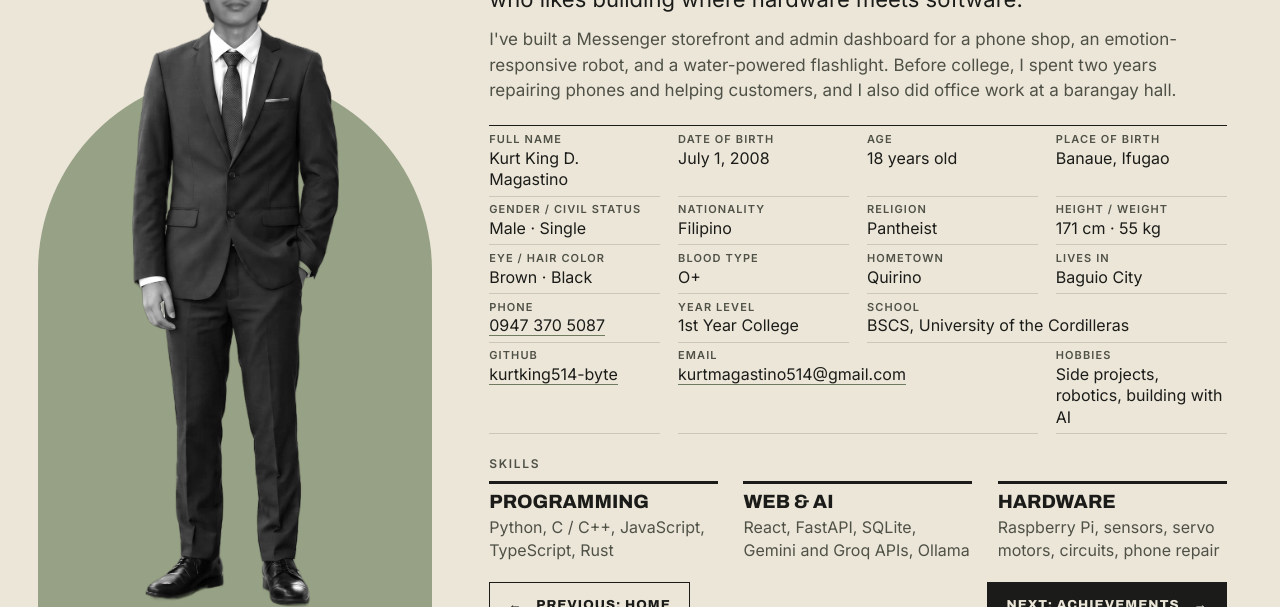
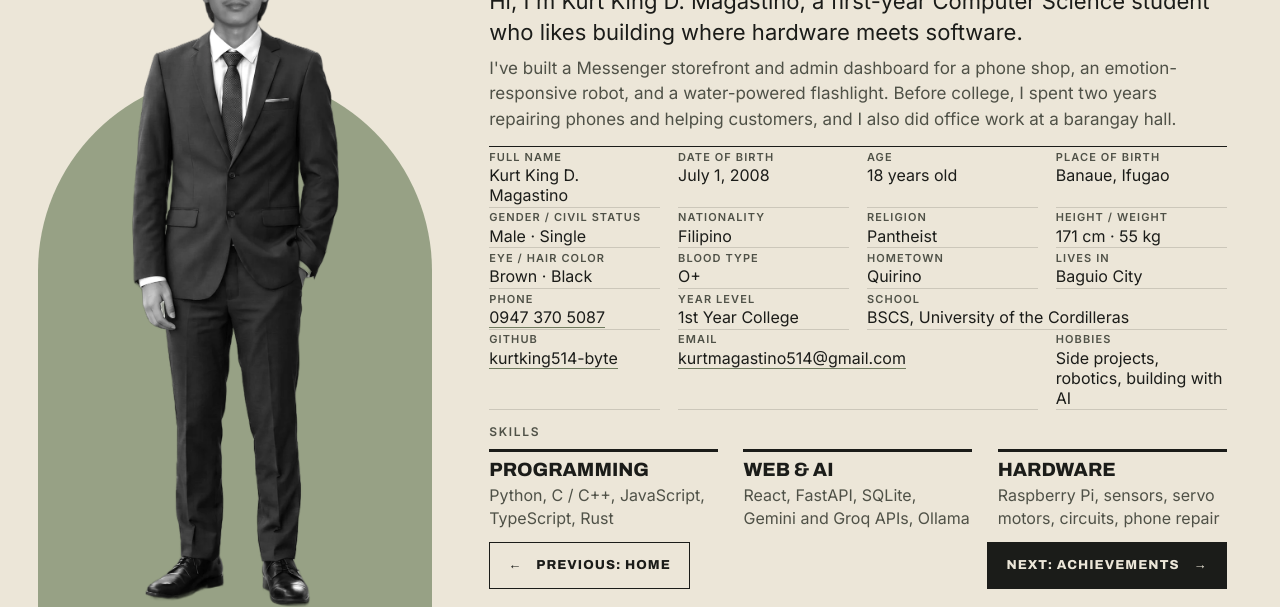
Before and after one commit to kurtking514-byte/kurtking-portfolio, a plain HTML site: page about.html in a window 1280 px wide. Shown: the part 193-800 px from the top of the page. Drawn offline with Linux system fonts and the light colour scheme.

Commit message:
Tighter spacing on Personal Information for shorter screens

```diff
--- a/about.html
+++ b/about.html
@@ -8,7 +8,7 @@
 <link rel="preconnect" href="https://fonts.googleapis.com">
 <link rel="preconnect" href="https://fonts.gstatic.com" crossorigin>
 <link href="https://fonts.googleapis.com/css2?family=Archivo:wdth,wght@62..125,400..900&family=Inter:wght@400;500;600&display=block" rel="stylesheet">
-<link rel="stylesheet" href="css/style.css?v=3ebebdfd">
+<link rel="stylesheet" href="css/style.css?v=0b6f92ac">
 <script>
   // set the saved theme before the page paints, so it doesn't flash
   try { const t = localStorage.getItem('theme'); if (t) document.documentElement.dataset.theme = t; } catch (e) {}
--- a/css/style.css
+++ b/css/style.css
@@ -186,8 +186,8 @@ ul { list-style: none; }
   .do-grid h3 { font-size: 15px; }
 }
 
-/* very short windows: tighter gaps so the page buttons still fit */
-@container (max-height: 680px) {
+/* shorter windows: tighter gaps so the page buttons still fit */
+@container (max-height: 800px) {
   .about-page .page-title { margin-bottom: 1.2cqh; }
   .about-text p { margin-bottom: .7cqh; }
   .about-text .lead { margin-bottom: 1cqh; }
@@ -196,6 +196,14 @@ ul { list-style: none; }
   .facts dd { line-height: 1.25; }
   .do { margin-top: 1.6cqh; }
   .about-text .page-nav { margin-top: 1.6cqh; }
+}
+/* very short windows: a little tighter still */
+@container (max-height: 680px) {
+  .facts div { padding: 0; }
+  .facts dd { line-height: 1.2; }
+  .about-text p { font-size: 14px; line-height: 1.4; }
+  .about-text .lead { font-size: 16px; }
+  .do, .about-text .page-nav { margin-top: 1.2cqh; }
 }
 
 /* the text "pulls out" from behind the portrait, one piece after another */
--- a/index.html
+++ b/index.html
@@ -8,7 +8,7 @@
 <link rel="preconnect" href="https://fonts.googleapis.com">
 <link rel="preconnect" href="https://fonts.gstatic.com" crossorigin>
 <link href="https://fonts.googleapis.com/css2?family=Archivo:wdth,wght@62..125,400..900&family=Inter:wght@400;500;600&display=block" rel="stylesheet">
-<link rel="stylesheet" href="css/style.css?v=3ebebdfd">
+<link rel="stylesheet" href="css/style.css?v=0b6f92ac">
 <script>
   // set the saved theme before the page paints, so it doesn't flash
   try { const t = localStorage.getItem('theme'); if (t) document.documentElement.dataset.theme = t; } catch (e) {}
```
Also changed, not shown: achievements.html (+1 -1 lines), family.html (+1 -1 lines).
